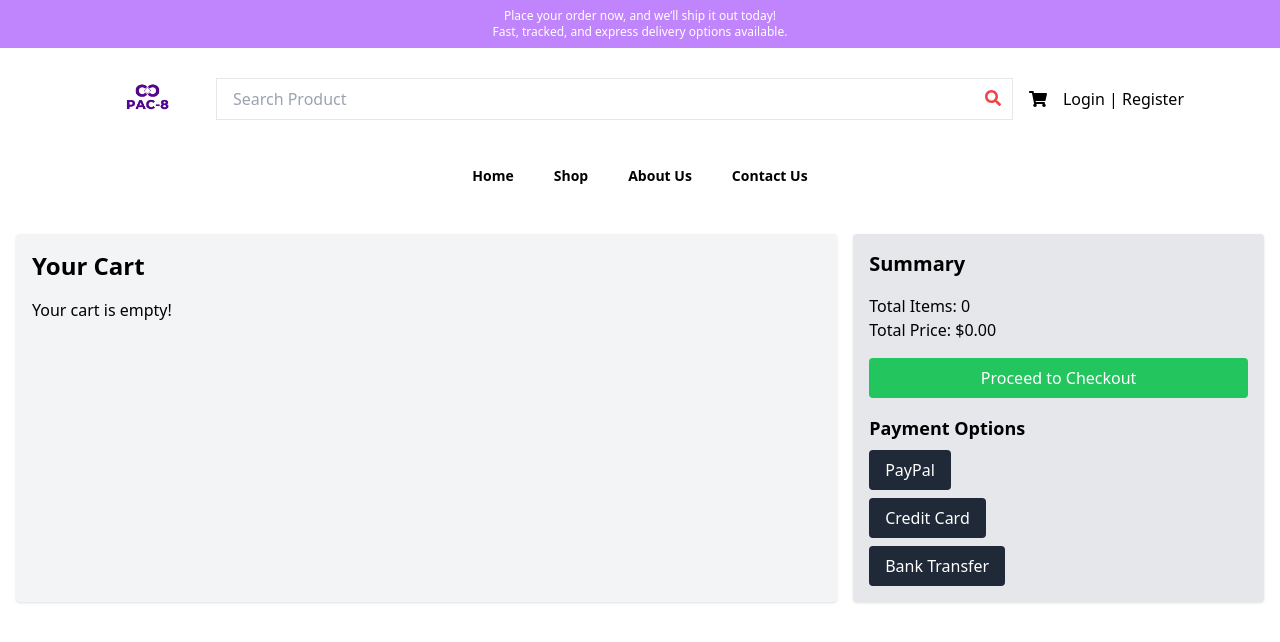
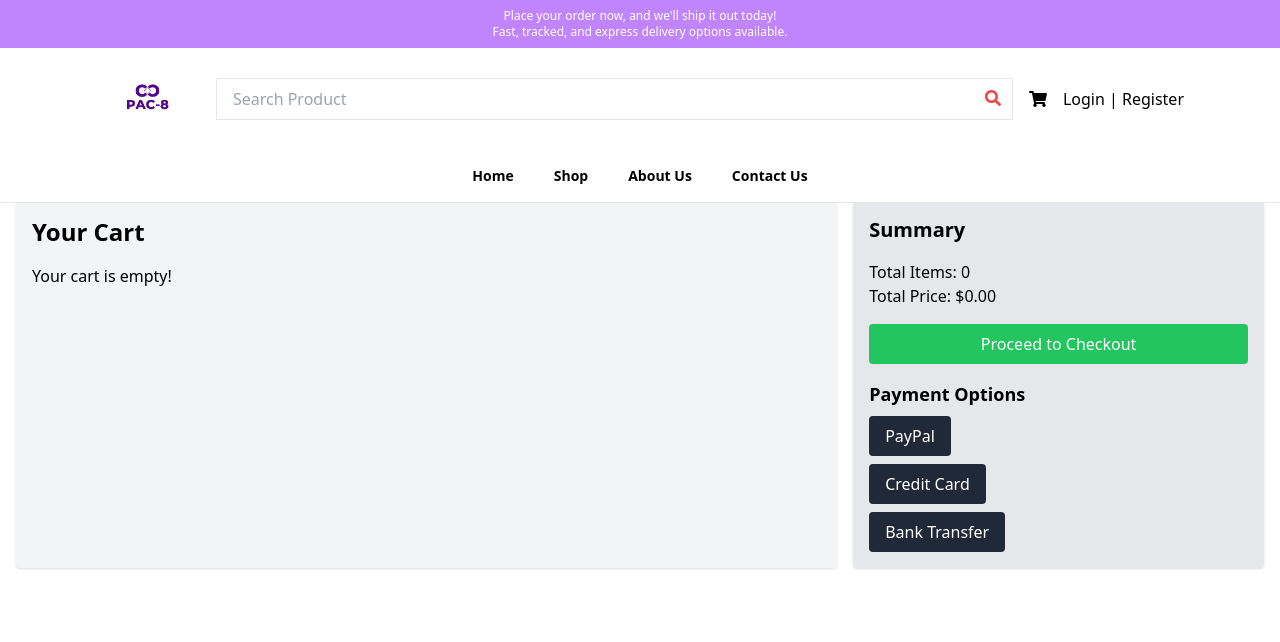
Before and after one commit to Ayomiidey/PAC-8, a React (Vite) app: page /cart in a window 1280 px wide. Shown: the top 642 px of the page. Built offline with nearby package versions, Linux system fonts and the light colour scheme.

Commit message:
fixed header

```diff
--- a/src/components/Header.tsx
+++ b/src/components/Header.tsx
@@ -54,13 +54,14 @@
 
 const Header = () => {
   return (
-    <div>
+    <>
+      <div className="fixed top-0 left-0 right-0 z-50">
         <div className="w-full h-12 text-center text-xs bg-purple-400 text-white flex flex-col justify-center items-center font-medium">
-        <p>Place your order now, and we’ll ship it out today!</p>
+          <p>Place your order now, and we'll ship it out today!</p>
           <p>Fast, tracked, and express delivery options available.</p>
         </div>
 
-      <nav className="bg-white">
+        <nav className="bg-white border-b">
           <div className="mx-auto px-4 md:px-16 lg:px-24 py-4 flex justify-between items-center">
             <Link to="/">
               <div className="text-lg font-bold">
@@ -75,7 +76,7 @@
                   placeholder="Search Product"
                   className="w-full border py-2 px-4"
                 />
-              <FaSearch className="absolute top-3 right-3 text-red-500"></FaSearch>
+                <FaSearch className="absolute top-3 right-3 text-red-500" />
               </form>
             </div>
             <div className="flex items-center space-x-4">
@@ -105,6 +106,12 @@
           </div>
         </nav>
       </div>
+
+      <div className="pt-[168px]">
+        {/* I had this div there so my content don't go inside my fixed header */}
+      </div>
+    </>
   );
 };
+
 export default Header;
```
Lines whose indentation alone changed are shown as unchanged.
